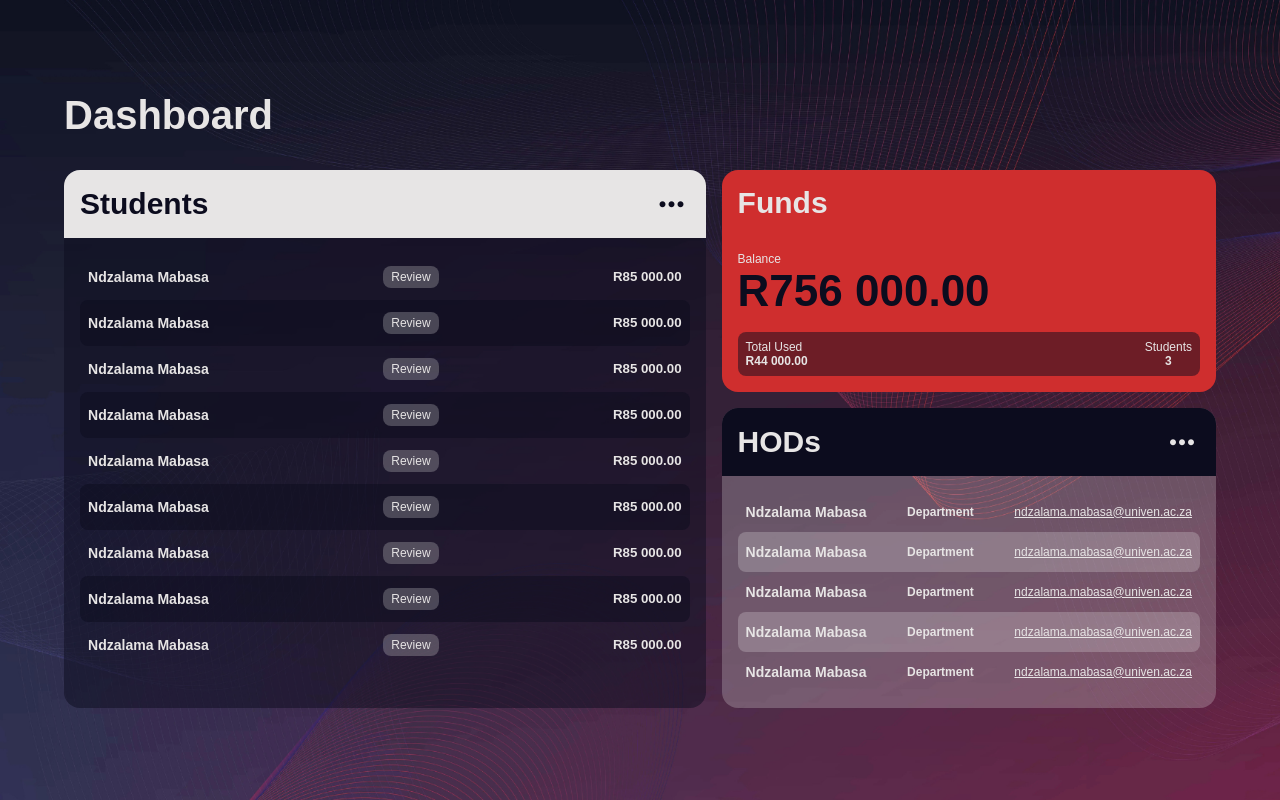
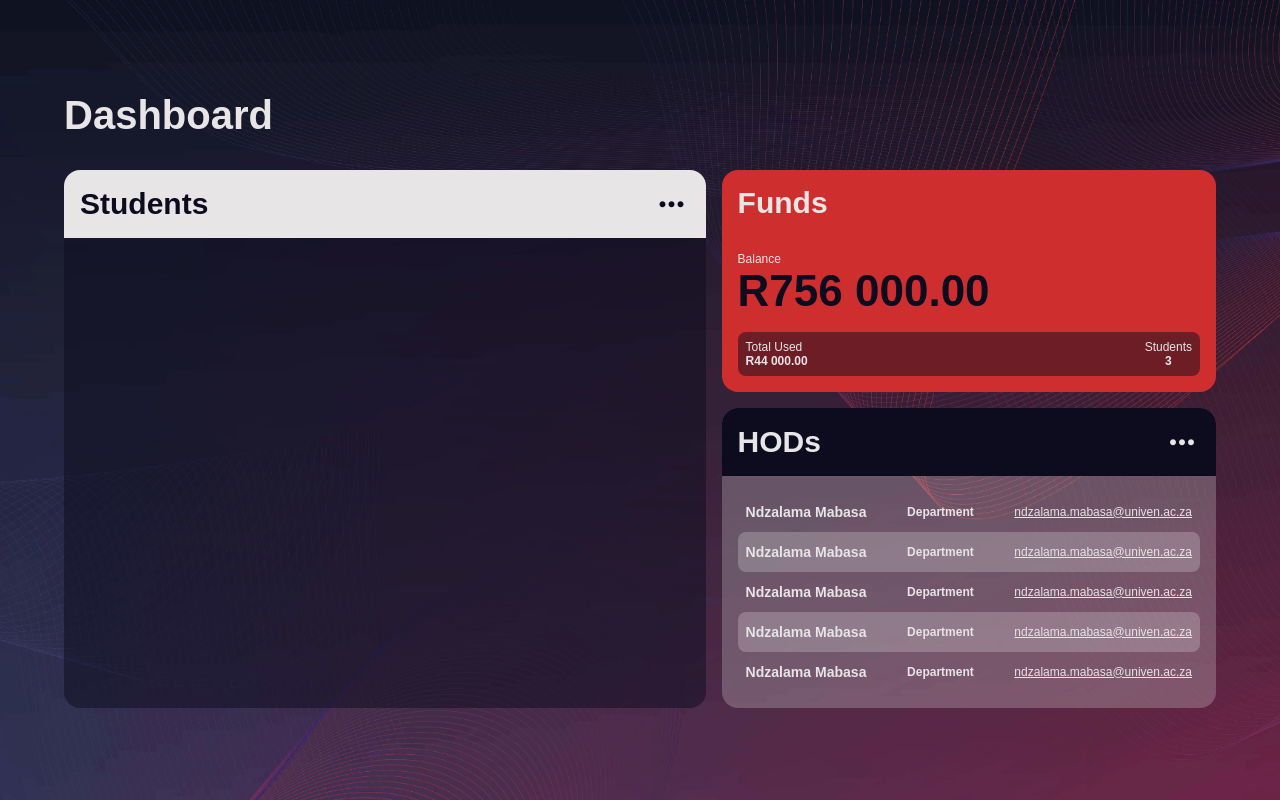
Before and after one commit to GROUP2-Team-ANPV/UkukhulaBursary, a website: page university/dashboard.html in a window 1280 px wide. Drawn offline with nearby package versions, Linux system fonts and the light colour scheme.

Commit message:
remove hard-coded students list

```diff
--- a/university/dashboard.html
+++ b/university/dashboard.html
@@ -3,6 +3,7 @@
   <head>
     <meta charset="UTF-8" />
     <meta name="viewport" content="width=device-width, initial-scale=1.0" />
+    <script src="./university_data.js" defer></script>
     <link rel="stylesheet" href="../style.css" />
     <link
       href="https://unpkg.com/boxicons@2.1.4/css/boxicons.min.css"
@@ -22,59 +23,7 @@
             <i class="bx bx-dots-horizontal-rounded bx-md"></i>
           </header>
           <ul class="students">
-            <li class="student">
-              <h3 class="student__name">Ndzalama Mabasa</h3>
-              <p class="student__status">Review</p>
-              <p class="student__amount">R85 000.00</p>
-            </li>
-
-            <li class="student">
-              <h3 class="student__name">Ndzalama Mabasa</h3>
-              <p class="student__status">Review</p>
-              <p class="student__amount">R85 000.00</p>
-            </li>
-
-            <li class="student">
-              <h3 class="student__name">Ndzalama Mabasa</h3>
-              <p class="student__status">Review</p>
-              <p class="student__amount">R85 000.00</p>
-            </li>
-
-            <li class="student">
-              <h3 class="student__name">Ndzalama Mabasa</h3>
-              <p class="student__status">Review</p>
-              <p class="student__amount">R85 000.00</p>
-            </li>
-
-            <li class="student">
-              <h3 class="student__name">Ndzalama Mabasa</h3>
-              <p class="student__status">Review</p>
-              <p class="student__amount">R85 000.00</p>
-            </li>
-
-            <li class="student">
-              <h3 class="student__name">Ndzalama Mabasa</h3>
-              <p class="student__status">Review</p>
-              <p class="student__amount">R85 000.00</p>
-            </li>
-
-            <li class="student">
-              <h3 class="student__name">Ndzalama Mabasa</h3>
-              <p class="student__status">Review</p>
-              <p class="student__amount">R85 000.00</p>
-            </li>
-
-            <li class="student">
-              <h3 class="student__name">Ndzalama Mabasa</h3>
-              <p class="student__status">Review</p>
-              <p class="student__amount">R85 000.00</p>
-            </li>
-
-            <li class="student">
-              <h3 class="student__name">Ndzalama Mabasa</h3>
-              <p class="student__status">Review</p>
-              <p class="student__amount">R85 000.00</p>
-            </li>
+            <!-- students will be fetched from the server -->
           </ul>
         </section>
       </section>
```
